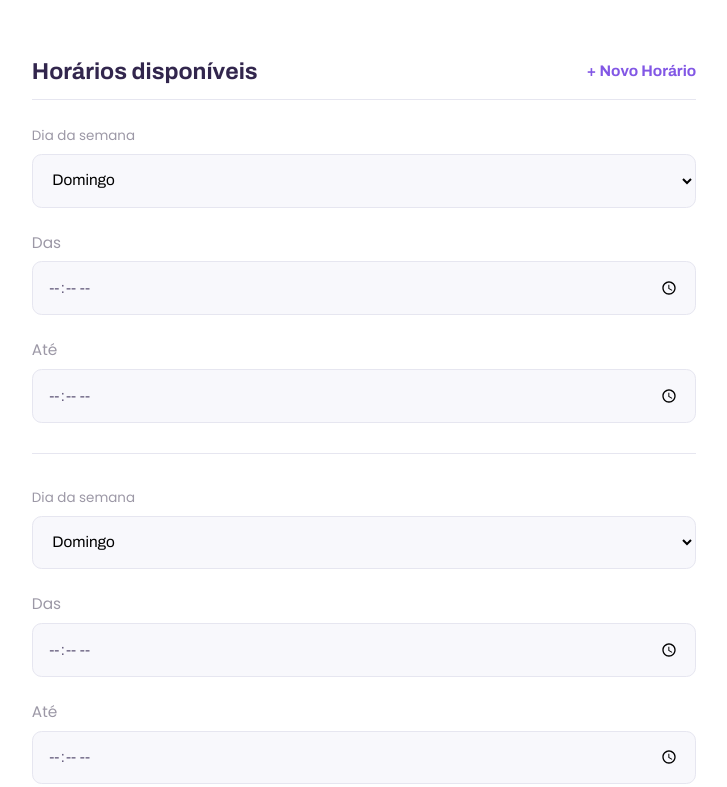
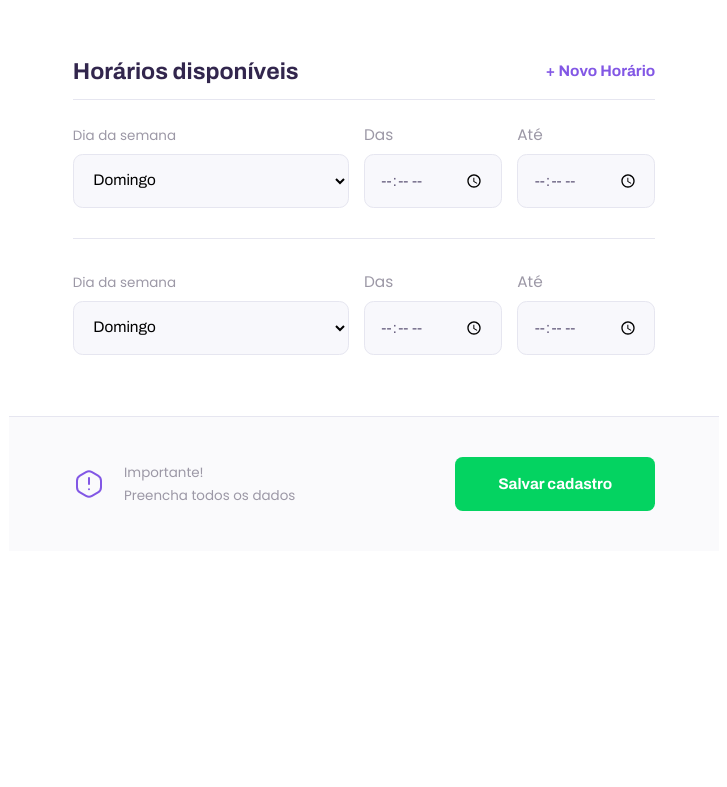
Before and after one commit to GabriellCdeC/Next-Level-Week, a plain HTML site: page give-classes.html in a window 1280 px wide. Shown: the part 1268-2055 px from the top of the page, without its empty margins (276-1003 px from the left). After the commit the page ends 1819 px from the top, so only its background shows below. Drawn offline with Linux system fonts and the light colour scheme.

Commit message:
layout ready

```diff
--- a/css/partials/give-classes.css
+++ b/css/partials/give-classes.css
@@ -117,4 +117,35 @@
     #page-give-classes #container{
         max-width: 100vw;
     }
+    #page-give-classes .page-header .header-content{
+        margin-bottom: 0;
+
+    }
+    #page-give-classes main fieldset {
+        padding: 0 64px;
+    }
+
+    .schedule-item {
+        display: grid;
+        grid-template-columns: 2fr 1fr 1fr;
+        column-gap: 1.6rem;
+    }
+
+    #page-give-classes #schedule-item .select-block+.input-block,
+    #page-give-classes #schedule-item .input-block+.input-block{
+        margin-top: 0 ;
+    }
+
+    #page-give-classes main footer {
+        padding: 40px 64px;
+        display: flex;
+        justify-content: space-between;
+    }
+    #page-give-classes main footer button{
+        margin-top: 0;
+        width: 200px;
+    }
+    .page-header .header-content strong{
+        max-width: 650px;
+    }
 }
--- a/give-classes.html
+++ b/give-classes.html
@@ -87,7 +87,7 @@
                     </div>
                 </fieldset>
 
-                <fieldset>
+                <fieldset id="schedule-item">
                     <legend>Horários disponíveis
                         <button id="add-time">+ Novo Horário</button>
                     </legend>
```
